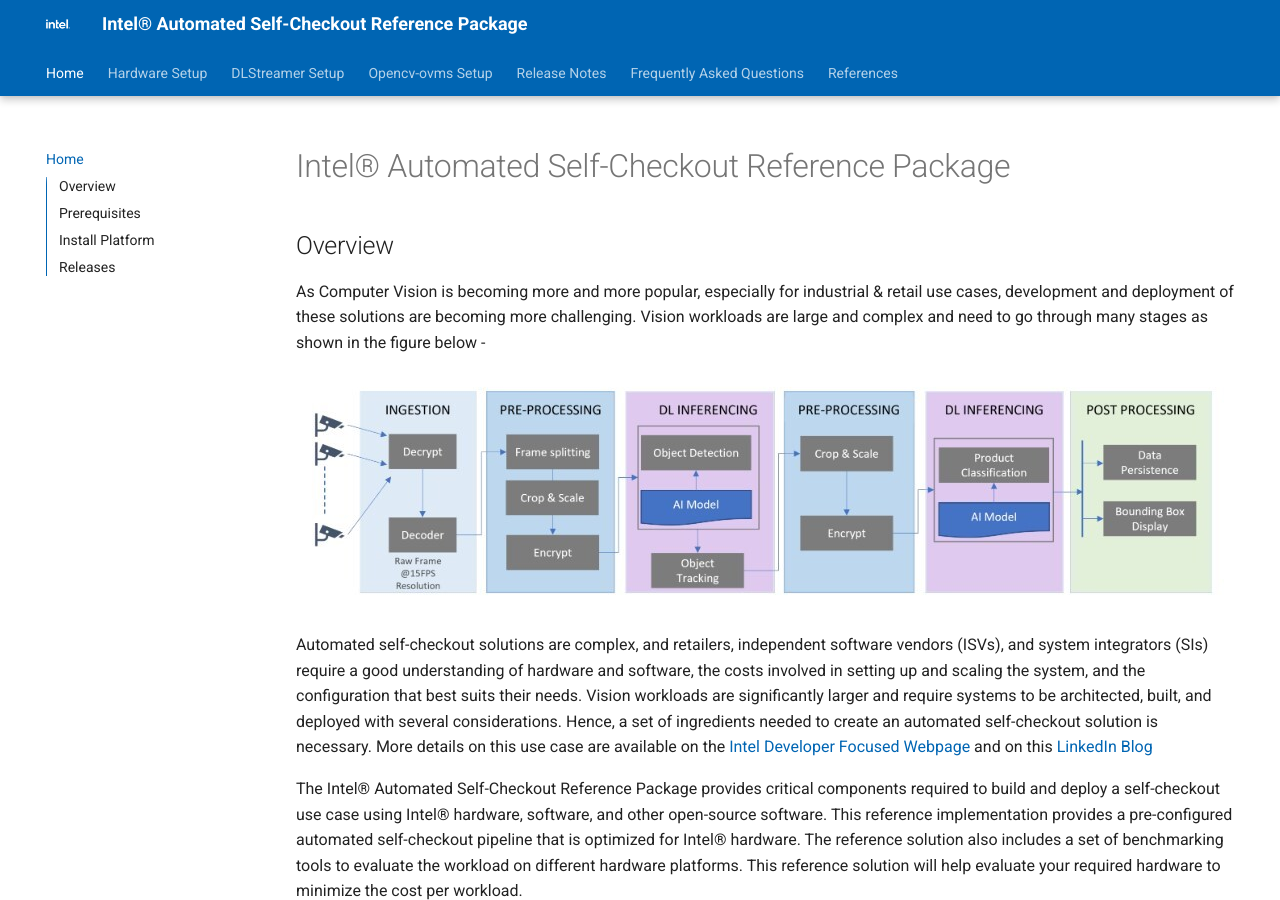
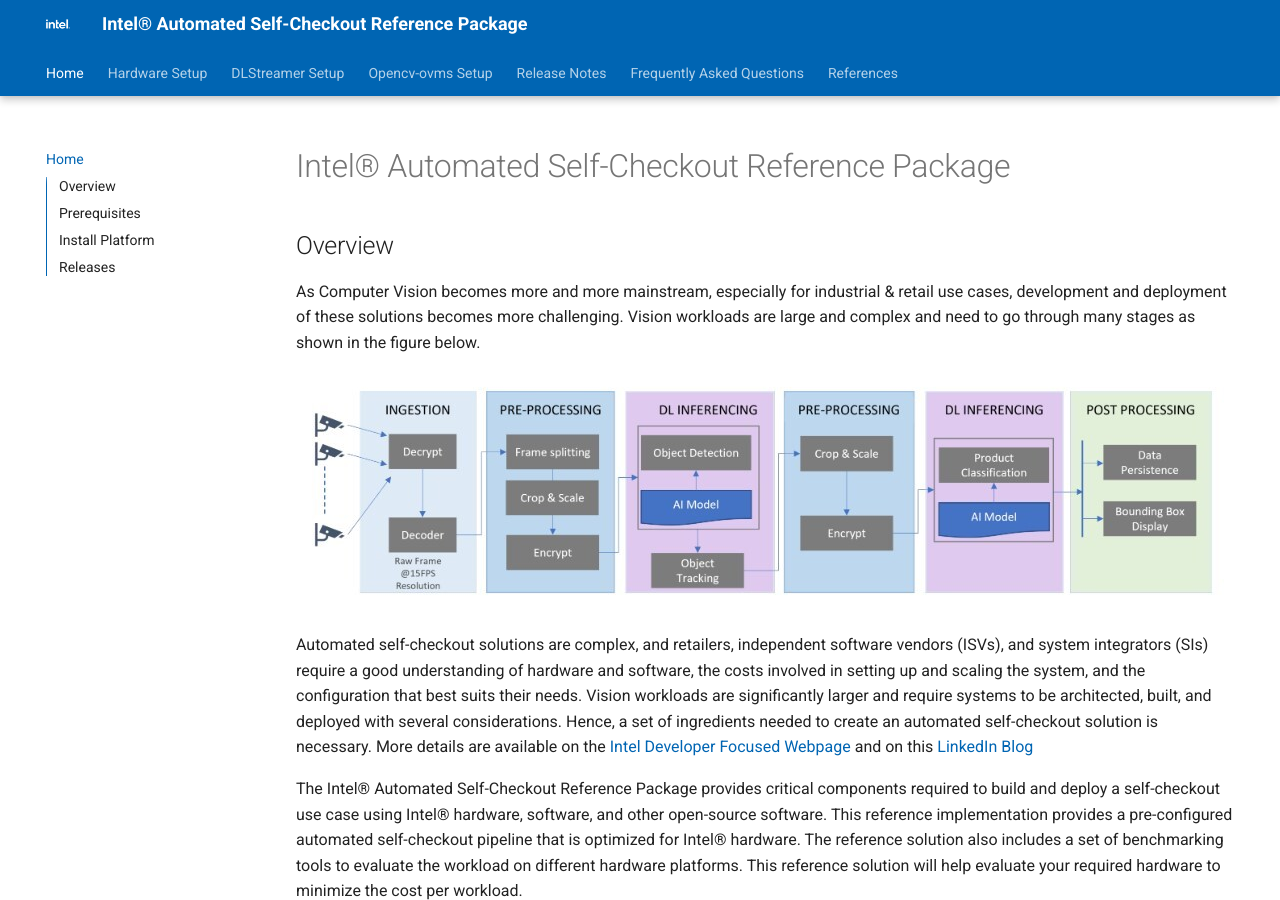
Before and after one commit to intel-retail/automated-self-checkout, an MkDocs documentation site: the page built from docs_src/index.md, in a window 1280 px wide and 900 px high. Built offline with MkDocs 1.6.1 and Material for MkDocs 9.7.7, drawn with Linux system fonts in a browser that asks for light colours; comment, search, counter and statistics services are not loaded.

Commit message:
docs: addressed PR comments

```diff
--- a/docs_src/index.md
+++ b/docs_src/index.md
@@ -2,11 +2,11 @@
 
 ## Overview
 
-As Computer Vision is becoming more and more popular, especially for industrial & retail use cases, development and deployment of these solutions are becoming more challenging. Vision workloads are large and complex and need to go through many stages as shown in the figure below -
+As Computer Vision becomes more and more mainstream, especially for industrial & retail use cases, development and deployment of these solutions becomes more challenging. Vision workloads are large and complex and need to go through many stages as shown in the figure below.
 
 [![Vision Data Flow](./images/vision-data-flow.jpg)](./images/vision-data-flow.jpg)
 
-Automated self-checkout solutions are complex, and retailers, independent software vendors (ISVs), and system integrators (SIs) require a good understanding of hardware and software, the costs involved in setting up and scaling the system, and the configuration that best suits their needs. Vision workloads are significantly larger and require systems to be architected, built, and deployed with several considerations. Hence, a set of ingredients needed to create an automated self-checkout solution is necessary. More details on this use case are available on the [Intel Developer Focused Webpage](https://www.intel.com/content/www/us/en/developer/articles/reference-implementation/automated-self-checkout.html) and on this [LinkedIn Blog](https://www.linkedin.com/pulse/retail-innovation-unlocked-open-source-vision-enabled-mohideen/)
+Automated self-checkout solutions are complex, and retailers, independent software vendors (ISVs), and system integrators (SIs) require a good understanding of hardware and software, the costs involved in setting up and scaling the system, and the configuration that best suits their needs. Vision workloads are significantly larger and require systems to be architected, built, and deployed with several considerations. Hence, a set of ingredients needed to create an automated self-checkout solution is necessary. More details are available on the [Intel Developer Focused Webpage](https://www.intel.com/content/www/us/en/developer/articles/reference-implementation/automated-self-checkout.html) and on this [LinkedIn Blog](https://www.linkedin.com/pulse/retail-innovation-unlocked-open-source-vision-enabled-mohideen/)
 
 The Intel® Automated Self-Checkout Reference Package provides critical components required to build and deploy a self-checkout use case using Intel® hardware, software, and other open-source software. This reference implementation provides a pre-configured automated self-checkout pipeline that is optimized for Intel® hardware.  The reference solution also includes a set of benchmarking tools to evaluate the workload on different hardware platforms. This reference solution will help evaluate your required hardware to minimize the cost per workload.
 
```
